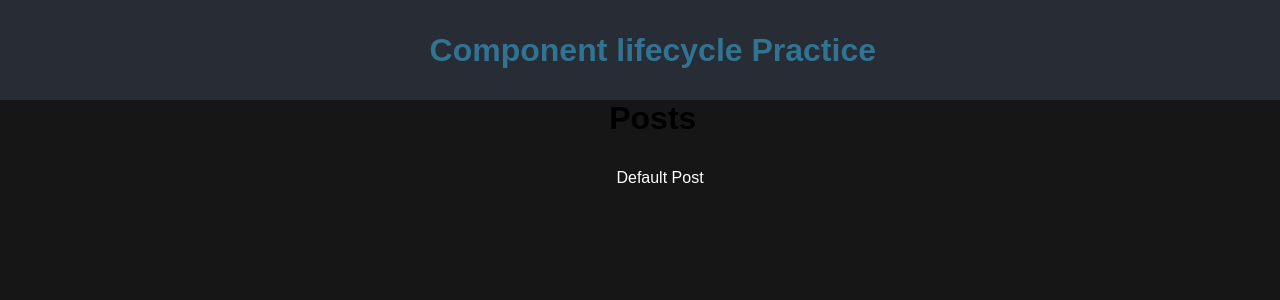
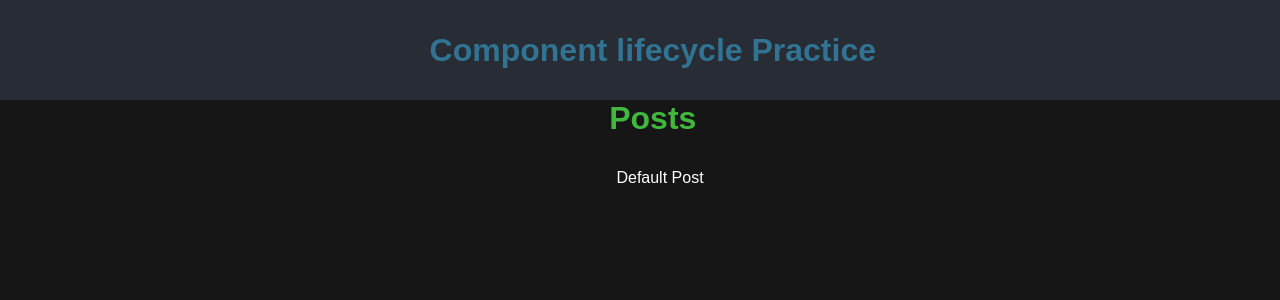
Before and after one commit to Vicious27/ComponentLifecycle-practice, a React (Create React App) app: page / in a window 1280 px wide. Shown: the top 300 px of the page. Built offline with nearby package versions, Linux system fonts and the light colour scheme; no server answers.

Commit message:
used componentDidMount lifecycle to make a fetch call setState on the response and updated the value of posts

```diff
--- a/src/App.css
+++ b/src/App.css
@@ -16,6 +16,10 @@
 h1,h2 {
  margin-left: .8em;
  text-align: center;
+}
+
+.practice2 {
+  color: rgb(63, 184, 59);
 }
 
 h1.title {
--- a/src/App.js
+++ b/src/App.js
@@ -1,5 +1,5 @@
 import './App.css';
-import Practice1 from './Practice1';
+// import Practice1 from './Practice1';
 import Practice2 from './Practice2';
 
 function App() {
--- a/src/Practice2.js
+++ b/src/Practice2.js
@@ -1,4 +1,5 @@
 import React from "react";
+import './App.css';
 
 class Practice2 extends React.Component {
   state = {
@@ -20,9 +21,17 @@ class Practice2 extends React.Component {
     5  Add a catch to log out any errors
   */
 
+  componentDidMount() {
+    fetch("https://dev-react-explained-api.pantheonsite.io/wp-json/wp/v2/posts")
+      .then(response => response.json())
+      .then(posts => this.setState({ post: posts })
+      )
+      .catch(error => console.error(error))
+  }
+
   render() {
     return (
-      <header>
+      <header className="practice2">
         <h1>Posts</h1>
         <ul>
           {this.state.posts.map(post => (
```
